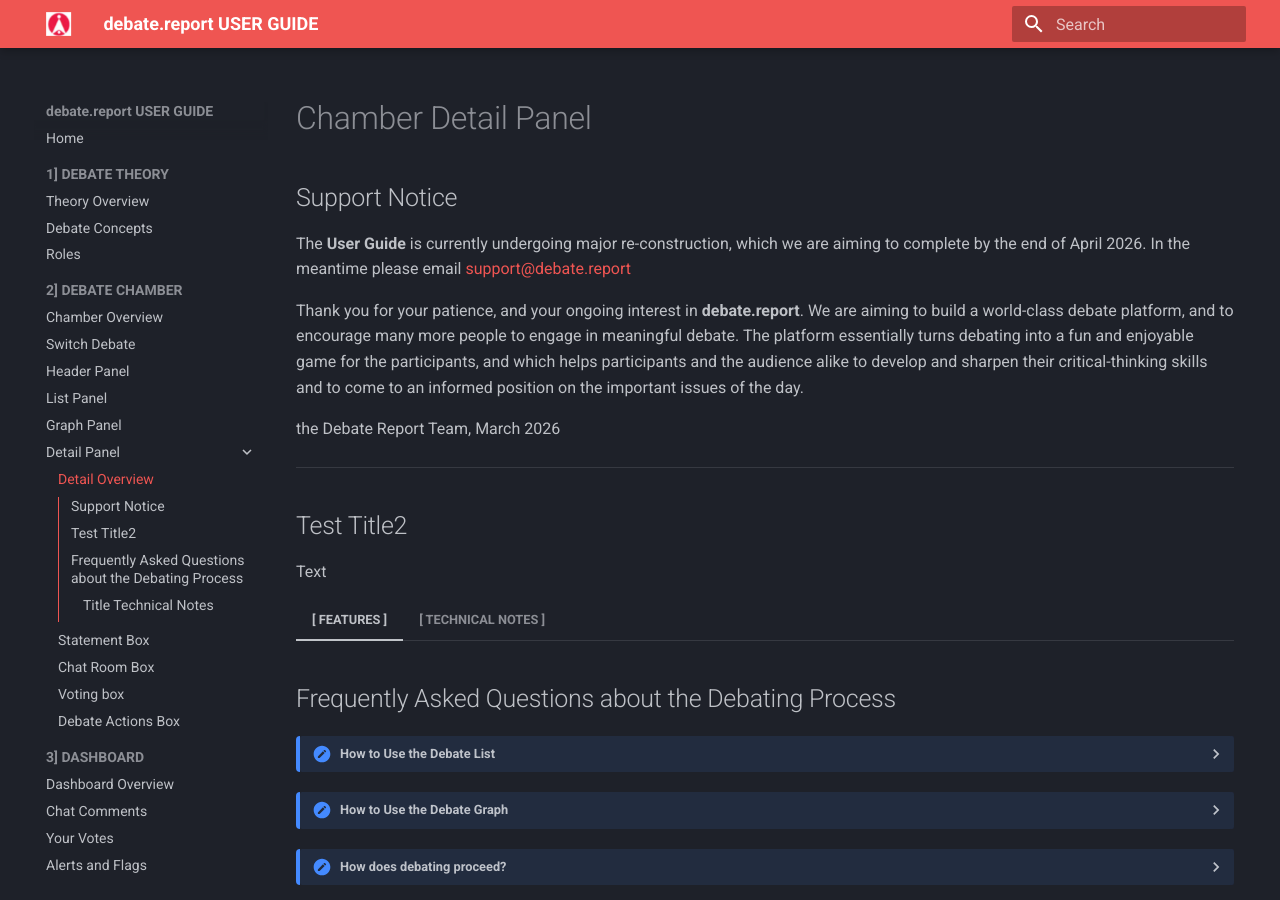
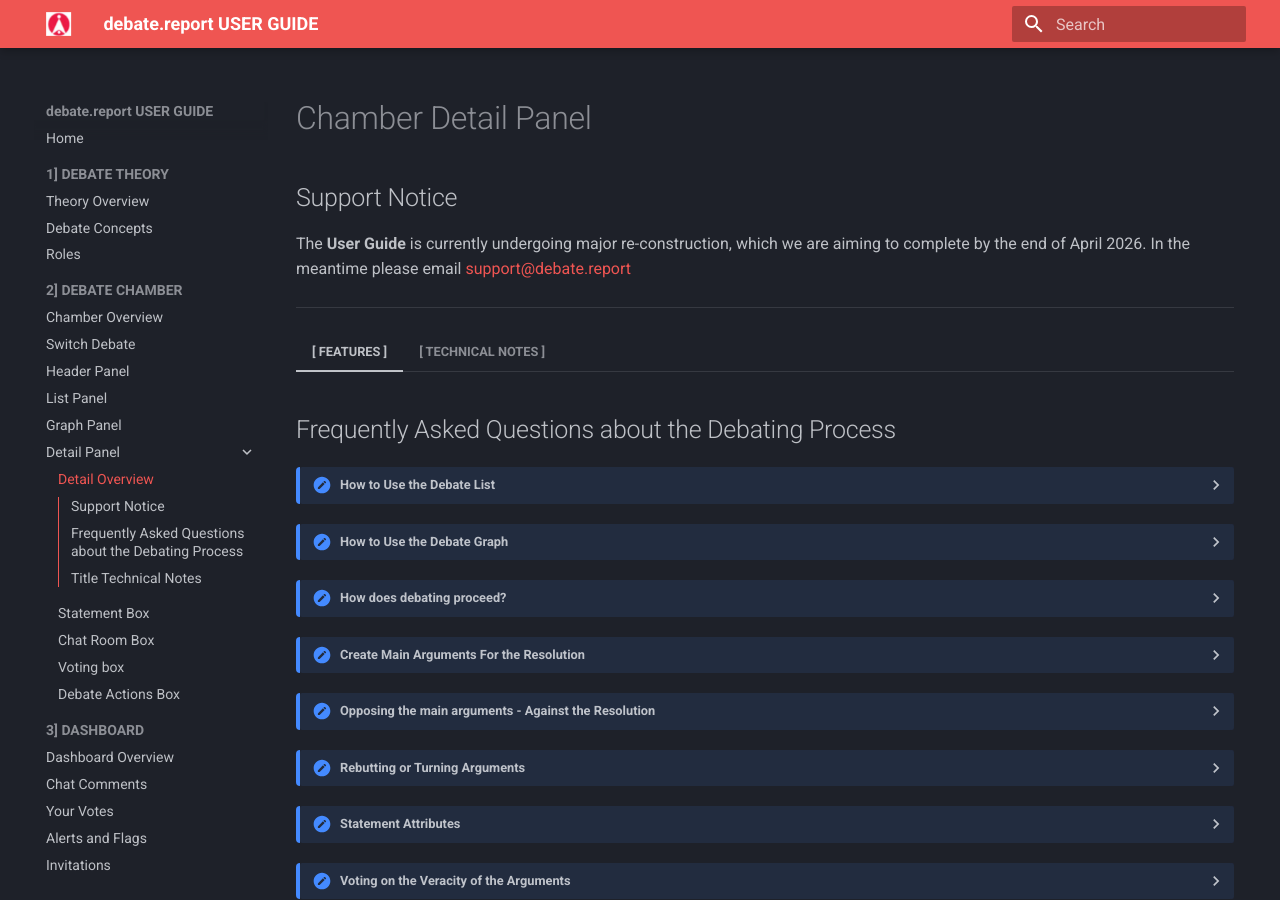
Before and after one commit to datweeds/debate, an MkDocs documentation site: the page built from docs/chamber/detail/index.md, in a window 1280 px wide and 900 px high. Built offline with MkDocs 1.6.1 and Material for MkDocs 9.7.7, drawn with Linux system fonts in a browser that asks for light colours.

Commit message:
Update index.md

```diff
--- a/docs/chamber/detail/index.md
+++ b/docs/chamber/detail/index.md
@@ -3,14 +3,7 @@
 ## Support Notice
 The **User Guide** is currently undergoing major re-construction, which we are aiming to complete by the end of April 2026. In the meantime please email [support@debate.report](mailto:support@debate.report)
 
-Thank you for your patience, and your ongoing interest in **debate.report**. We are aiming to build a world-class debate platform, and to encourage many more people to engage in meaningful debate. The platform essentially turns debating into a fun and enjoyable game for the participants, and which helps participants and the audience alike to develop and sharpen their critical-thinking skills and to come to an informed position on the important issues of the day.
-
-the Debate Report Team, March 2026
-
 ---
-
-## Test Title2
-Text
 
 === "[ FEATURES ]"
 
@@ -128,5 +121,7 @@
 
 
 === "[ TECHNICAL NOTES ]"
-    ### Title Technical Notes
-    Text
+    ## Title Technical Notes
+    Thank you for your patience, and your ongoing interest in **debate.report**. We are aiming to build a world-class debate platform, and to encourage many more people to engage in meaningful debate. The platform essentially turns debating into a fun and enjoyable game for the participants, and which helps participants and the audience alike to develop and sharpen their critical-thinking skills and to come to an informed position on the important issues of the day.
+
+    the Debate Report Team, March 2026
```
